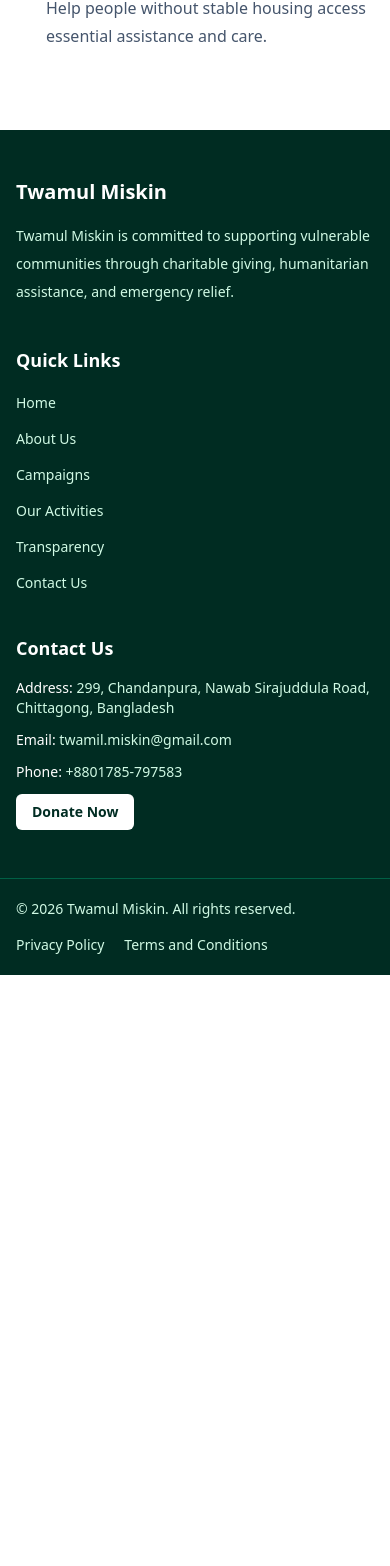
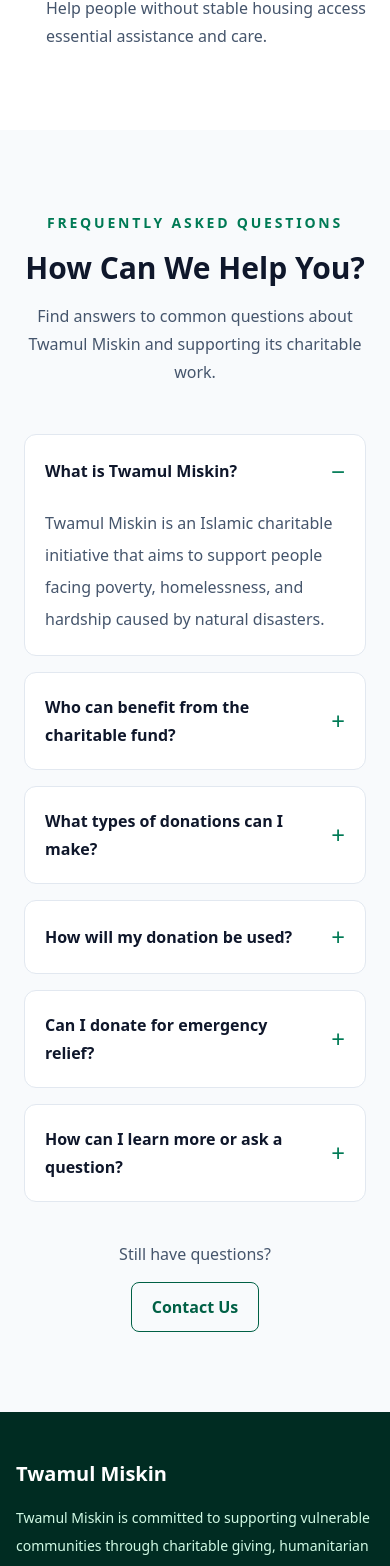
Before and after one commit to Beyond-Sifat/Twamul-Miskin, a Next.js app: page /en in a window 390 px wide. Shown: the part 2620-4186 px from the top of the page. Before the commit the page ends 3595 px from the top, so only its background shows below. Built offline with nearby package versions, Linux system fonts and the light colour scheme.

Commit message:
added fewquently asked questions

```diff
--- a/src/app/[locale]/(publicLayout)/page.tsx
+++ b/src/app/[locale]/(publicLayout)/page.tsx
@@ -3,6 +3,7 @@
 import Link from "next/link";
 import Banner from "@/components/Banner";
 import AboutSection from "@/components/AboutSection";
+import FAQSection from "@/components/FAQ";
 
 
 export default function HomePage() {
@@ -14,6 +15,7 @@
             <div>
                 <Banner/>
                 <AboutSection/>
+                <FAQSection/>
             </div>
         </>
     );
--- /dev/null
+++ b/src/components/FAQ.tsx
@@ -0,0 +1,89 @@
+"use client";
+
+import { useState } from "react";
+import Link from "next/link";
+import { useTranslations } from "next-intl";
+
+export default function FAQSection() {
+  const t = useTranslations("Home.faq");
+  const [openIndex, setOpenIndex] = useState<number | null>(0);
+
+  const items = t.raw("items") as {
+    question: string;
+    answer: string;
+  }[];
+
+  return (
+    <section className="bg-slate-50 px-6 py-20 sm:py-24">
+      <div className="mx-auto max-w-4xl">
+        <div className="mx-auto mb-12 max-w-2xl text-center">
+          <span className="text-sm font-semibold uppercase tracking-[0.2em] text-emerald-700">
+            {t("eyebrow")}
+          </span>
+
+          <h2 className="mt-4 text-3xl font-bold text-slate-900 sm:text-4xl">
+            {t("title")}
+          </h2>
+
+          <p className="mt-4 leading-7 text-slate-600">
+            {t("description")}
+          </p>
+        </div>
+
+        <div className="space-y-4">
+          {items.map((item, index) => {
+            const isOpen = openIndex === index;
+            const answerId = `faq-answer-${index}`;
+
+            return (
+              <div
+                key={item.question}
+                className="overflow-hidden rounded-xl border border-slate-200 bg-white"
+              >
+                <button
+                  type="button"
+                  aria-expanded={isOpen}
+                  aria-controls={answerId}
+                  onClick={() =>
+                    setOpenIndex(isOpen ? null : index)
+                  }
+                  className="flex w-full items-center justify-between gap-4 px-5 py-5 text-left sm:px-6"
+                >
+                  <span className="font-semibold leading-7 text-slate-900">
+                    {item.question}
+                  </span>
+
+                  <span
+                    aria-hidden="true"
+                    className="shrink-0 text-2xl text-emerald-700"
+                  >
+                    {isOpen ? "−" : "+"}
+                  </span>
+                </button>
+
+                {isOpen && (
+                  <div
+                    id={answerId}
+                    className="px-5 pb-5 leading-8 text-slate-600 sm:px-6"
+                  >
+                    {item.answer}
+                  </div>
+                )}
+              </div>
+            );
+          })}
+        </div>
+
+        <div className="mt-10 text-center">
+          <p className="text-slate-600">{t("stillQuestions")}</p>
+          <Link
+            href="/contact"
+            className="mt-4 inline-flex rounded-lg border border-emerald-800 px-5 py-3 font-semibold text-emerald-800 transition hover:bg-emerald-800 hover:text-white"
+          >
+            {t("contactButton")}
+          </Link>
+        </div>
+      </div>
+    </section>
+  );
+}
--- a/src/message/bn.json
+++ b/src/message/bn.json
@@ -47,7 +47,40 @@
                     "description": "স্থায়ী আবাসনবিহীন মানুষের প্রয়োজনীয় সহায়তা ও যত্নের ব্যবস্থা করতে পাশে থাকা।"
                 }
             }
+        },
+        "faq": {
+      "eyebrow": "সাধারণ জিজ্ঞাসা",
+      "title": "আপনার প্রশ্নের উত্তর",
+      "description": "ত্বআমুল মিসকীন এবং এর দাতব্য কার্যক্রমে সহযোগিতা সম্পর্কে সাধারণ কিছু প্রশ্নের উত্তর এখানে দেওয়া হয়েছে।",
+      "items": [
+        {
+          "question": "ত্বআমুল মিসকীন কী?",
+          "answer": "ত্বআমুল মিসকীন একটি ইসলামিক দাতব্য উদ্যোগ, যার লক্ষ্য দারিদ্র্য, গৃহহীনতা এবং প্রাকৃতিক দুর্যোগের কারণে সংকটে থাকা মানুষের পাশে দাঁড়ানো।"
+        },
+        {
+          "question": "এই তহবিল থেকে কারা সহায়তা পেতে পারেন?",
+          "answer": "এই তহবিলের উদ্দেশ্য হলো অসহায় ব্যক্তি ও পরিবার, গৃহহীন মানুষ এবং প্রাকৃতিক দুর্যোগে ক্ষতিগ্রস্ত জনগোষ্ঠীকে সহায়তা করা। চিহ্নিত প্রয়োজন ও উপলভ্য তহবিলের ভিত্তিতে সহায়তা প্রদান করা হবে।"
+        },
+        {
+          "question": "আমি কী ধরনের অনুদান দিতে পারি?",
+          "answer": "অনুদানের ধরন ও নির্দেশনা জানতে আমাদের অনুদান পৃষ্ঠায় যান। অনুদান দেওয়ার আগে সেখানে উল্লেখিত বিভাগ ও নির্দেশনাগুলো দেখে নিন।"
+        },
+        {
+          "question": "আমার অনুদান কীভাবে ব্যবহার করা হবে?",
+          "answer": "অনুদান ফাউন্ডেশনের দাতব্য উদ্দেশ্য বাস্তবায়নে ব্যবহারের জন্য সংগ্রহ করা হয়। তহবিলের নির্দিষ্ট ব্যবহার ও ব্যয়ের তথ্য যাচাই করা নথি পাওয়া গেলে প্রকাশ করা উচিত।"
+        },
+        {
+          "question": "জরুরি ত্রাণ কার্যক্রমে অনুদান দিতে পারব কি?",
+          "answer": "জরুরি ত্রাণ কার্যক্রমের কোনো প্রচারণা চালু থাকলে, অনুদান দেওয়ার আগে সেই কার্যক্রমের বিবরণ ও প্রয়োজনীয় সহায়তার তথ্য দেখে নিতে পারবেন।"
+        },
+        {
+          "question": "আরও তথ্য জানতে বা প্রশ্ন করতে কী করব?",
+          "answer": "ফাউন্ডেশন সম্পর্কে জানতে আমাদের পরিচিতি পৃষ্ঠা দেখুন অথবা যোগাযোগের জন্য যোগাযোগ পৃষ্ঠায় যান।"
         }
+      ],
+      "stillQuestions": "আপনার কি আরও কোনো প্রশ্ন আছে?",
+      "contactButton": "যোগাযোগ করুন"
+    }
     },
     "footer": {
         "description": "ত্বআমুল মিসকীন দান, মানবিক সহায়তা এবং জরুরি ত্রাণ কার্যক্রমের মাধ্যমে অসহায় মানুষের পাশে থাকতে প্রতিশ্রুতিবদ্ধ।",
--- a/src/message/en.json
+++ b/src/message/en.json
@@ -47,7 +47,40 @@
                     "description": "Help people without stable housing access essential assistance and care."
                 }
             }
+        },
+        "faq": {
+      "eyebrow": "Frequently Asked Questions",
+      "title": "How Can We Help You?",
+      "description": "Find answers to common questions about Twamul Miskin and supporting its charitable work.",
+      "items": [
+        {
+          "question": "What is Twamul Miskin?",
+          "answer": "Twamul Miskin is an Islamic charitable initiative that aims to support people facing poverty, homelessness, and hardship caused by natural disasters."
+        },
+        {
+          "question": "Who can benefit from the charitable fund?",
+          "answer": "The fund is intended to help people in need, including vulnerable individuals and families, people experiencing homelessness, and communities affected by natural disasters. Assistance depends on the needs identified and the resources available."
+        },
+        {
+          "question": "What types of donations can I make?",
+          "answer": "You can explore the available donation options on our Donate page. Please review the listed categories and any guidance provided before making a contribution."
+        },
+        {
+          "question": "How will my donation be used?",
+          "answer": "Donations are intended to support the foundation's charitable purposes. Information about specific fund allocations and expenditure should be published when verified records are available."
+        },
+        {
+          "question": "Can I donate for emergency relief?",
+          "answer": "When an emergency relief campaign is available, you can review its details and the stated needs before contributing."
+        },
+        {
+          "question": "How can I learn more or ask a question?",
+          "answer": "Visit our About page to learn about the foundation, or use the Contact page to get in touch with the team."
         }
+      ],
+      "stillQuestions": "Still have questions?",
+      "contactButton": "Contact Us"
+    }
     },
     "footer": {
         "description": "Twamul Miskin is committed to supporting vulnerable communities through charitable giving, humanitarian assistance, and emergency relief.",
```
